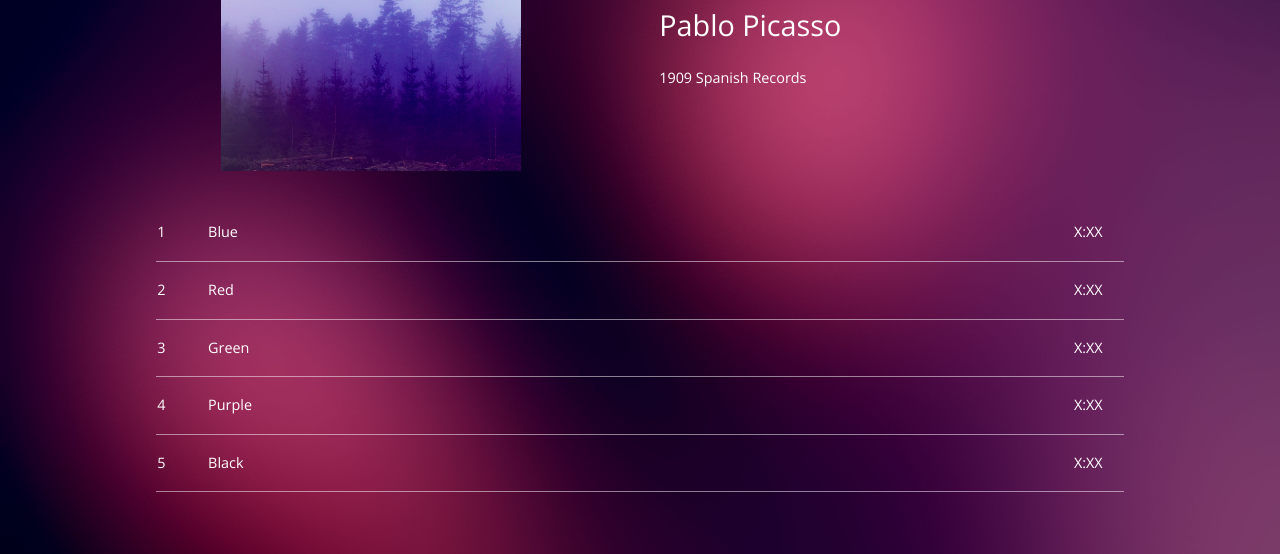
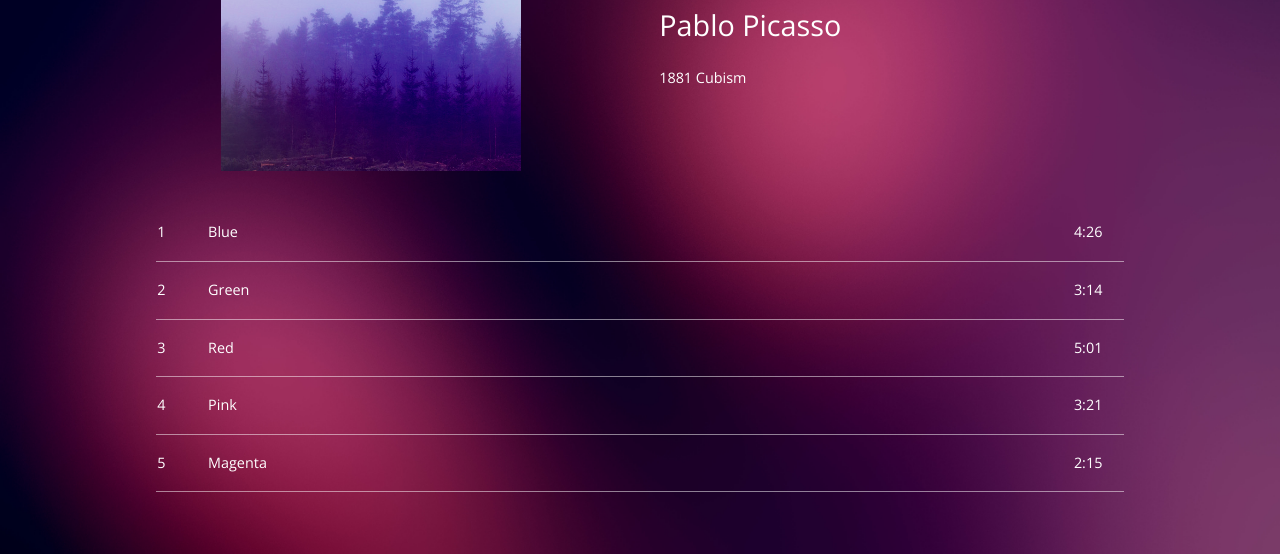
Before and after one commit to Monster52/bloc-jams, a plain HTML site: page album.html in a window 1280 px wide. Shown: the part 246-800 px from the top of the page. Drawn offline with nearby package versions, Linux system fonts and the light colour scheme.

Commit message:
Add album template

```diff
--- a/album.html
+++ b/album.html
@@ -39,32 +39,9 @@
             </section>
 
             <table class="album-view-song-list">
-                <tr class="album-view-song-item">
-                    <td class="song-item-number">1</td>
-                    <td class="song-item-title">Blue</td>
-                    <td class="song-item-duration">X:XX</td>
-                </tr>
-                 <tr class="album-view-song-item">
-                    <td class="song-item-number">2</td>
-                    <td class="song-item-title">Red</td>
-                    <td class="song-item-duration">X:XX</td>
-                </tr>
-                 <tr class="album-view-song-item">
-                    <td class="song-item-number">3</td>
-                    <td class="song-item-title">Green</td>
-                    <td class="song-item-duration">X:XX</td>
-                </tr>
-                 <tr class="album-view-song-item">
-                    <td class="song-item-number">4</td>
-                    <td class="song-item-title">Purple</td>
-                    <td class="song-item-duration">X:XX</td>
-                </tr>
-                 <tr class="album-view-song-item">
-                    <td class="song-item-number">5</td>
-                    <td class="song-item-title">Black</td>
-                    <td class="song-item-duration">X:XX</td>
-                </tr>
+
             </table>
         </main>
+        <script src="js/album.js"></script>
     </body>
 </html>
--- /dev/null
+++ b/js/album.js
@@ -0,0 +1,64 @@
+var albumPicasso = {
+    title: 'The Colors',
+    artist: 'Pablo Picasso',
+    label: 'Cubism',
+    year: '1881',
+    albumArtUrl: 'assets/images/album_covers/01.png',
+    songs: [
+        { title: 'Blue', duration: '4:26' },
+        { title: 'Green', duration: '3:14' },
+        { title: 'Red', duration: '5:01' },
+        { title: 'Pink', duration: '3:21'},
+        { title: 'Magenta', duration: '2:15'}
+    ]
+};
+
+var albumMarconi = {
+    title: 'The Telephone',
+    artist: 'Guglielmo Marconi',
+    label: 'EM',
+    year: '1909',
+    albumArtUrl: 'assets/images/album_covers/20.png',
+    songs: [
+        { title: 'Hello, Operator?', duration: '1:01' },
+        { title: 'Ring, ring, ring', duration: '5:01' },
+        { title: 'Fits in your pocket', duration: '3:21'},
+        { title: 'Can you hear me now?', duration: '3:14' },
+        { title: 'Wrong phone number', duration: '2:15'}
+    ]
+};
+
+var createSongRow = function(songNumber, songName, songLength) {
+     var template =
+        '<tr class="album-view-song-item">'
+      + '  <td class="song-item-number">' + songNumber + '</td>'
+      + '  <td class="song-item-title">' + songName + '</td>'
+      + '  <td class="song-item-duration">' + songLength + '</td>'
+      + '</tr>'
+      ;
+
+     return template;
+ };
+
+ var setCurrentAlbum = function(album) {
+    var albumTitle = document.getElementsByClassName('album-view-title')[0];
+    var albumArtist = document.getElementsByClassName('album-view-artist')[0];
+    var albumReleaseInfo = document.getElementsByClassName('album-view-release-info')[0];
+    var albumImage = document.getElementsByClassName('album-cover-art')[0];
+    var albumSongList = document.getElementsByClassName('album-view-song-list')[0];
+
+    albumTitle.firstChild.nodeValue = album.title;
+    albumArtist.firstChild.nodeValue = album.artist;
+    albumReleaseInfo.firstChild.nodeValue = album.year + ' ' + album.label;
+    albumImage.setAttribute('src', album.albumArtUrl);
+
+    albumSongList.innerHTML = '';
+
+    for (var i = 0; i < album.songs.length; i++) {
+        albumSongList.innerHTML += createSongRow(i + 1, album.songs[i].title, album.songs[i].duration);
+    }
+};
+
+window.onload = function() {
+    setCurrentAlbum(albumPicasso);
+};
```
